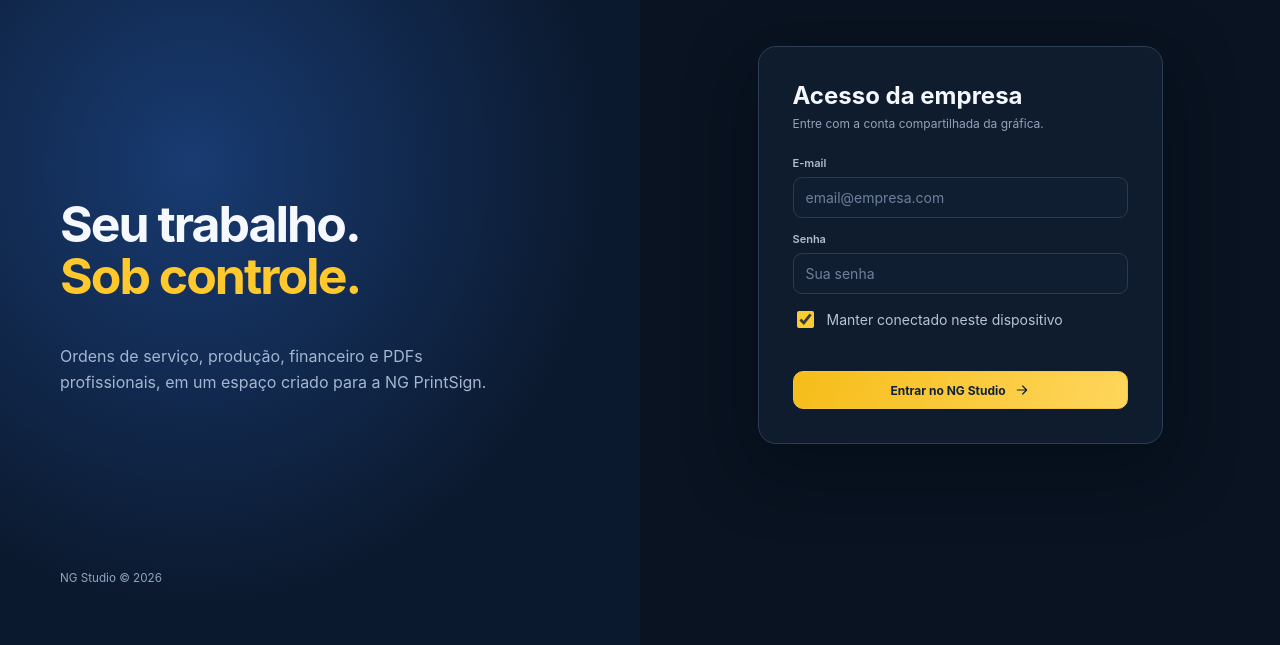
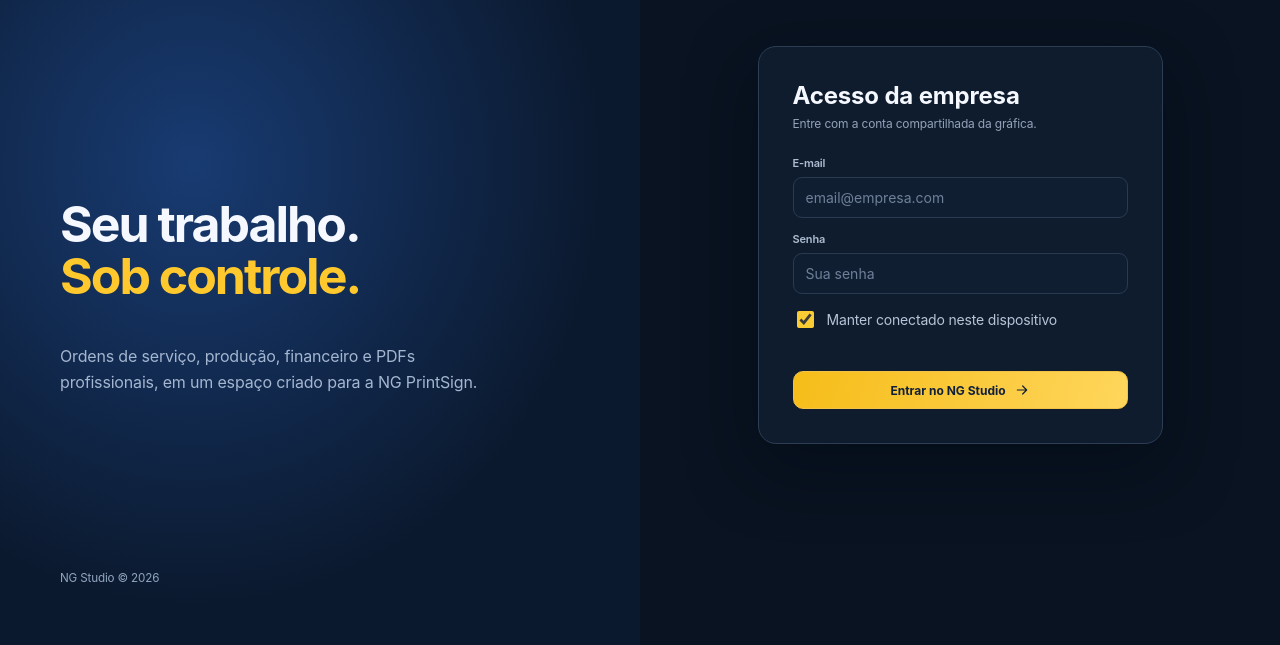
Before and after one commit to felipemrvip/NGStudio, a website with bundled scripts: page index.html in a window 1280 px wide. Shown: the part 155-800 px from the top of the page. Built offline with nearby package versions, Linux system fonts and the light colour scheme.

Commit message:
Activate NG Studio redesigned UI and refresh PWA cache

```diff
--- a/index.html
+++ b/index.html
@@ -15,6 +15,7 @@
   <link rel="manifest" href="manifest.webmanifest"/>
   <link rel="stylesheet" href="assets/styles.css"/>
   <link rel="stylesheet" href="assets/theme.css"/>
+  <link rel="stylesheet" href="assets/redesign.css"/>
   <script>try{document.documentElement.dataset.theme=localStorage.getItem('ngstudio_theme_v1')==='light'?'light':'dark';}catch{document.documentElement.dataset.theme='dark';}</script>
   <script src="config.js"></script>
   <script type="module" src="assets/app.js"></script>
```
